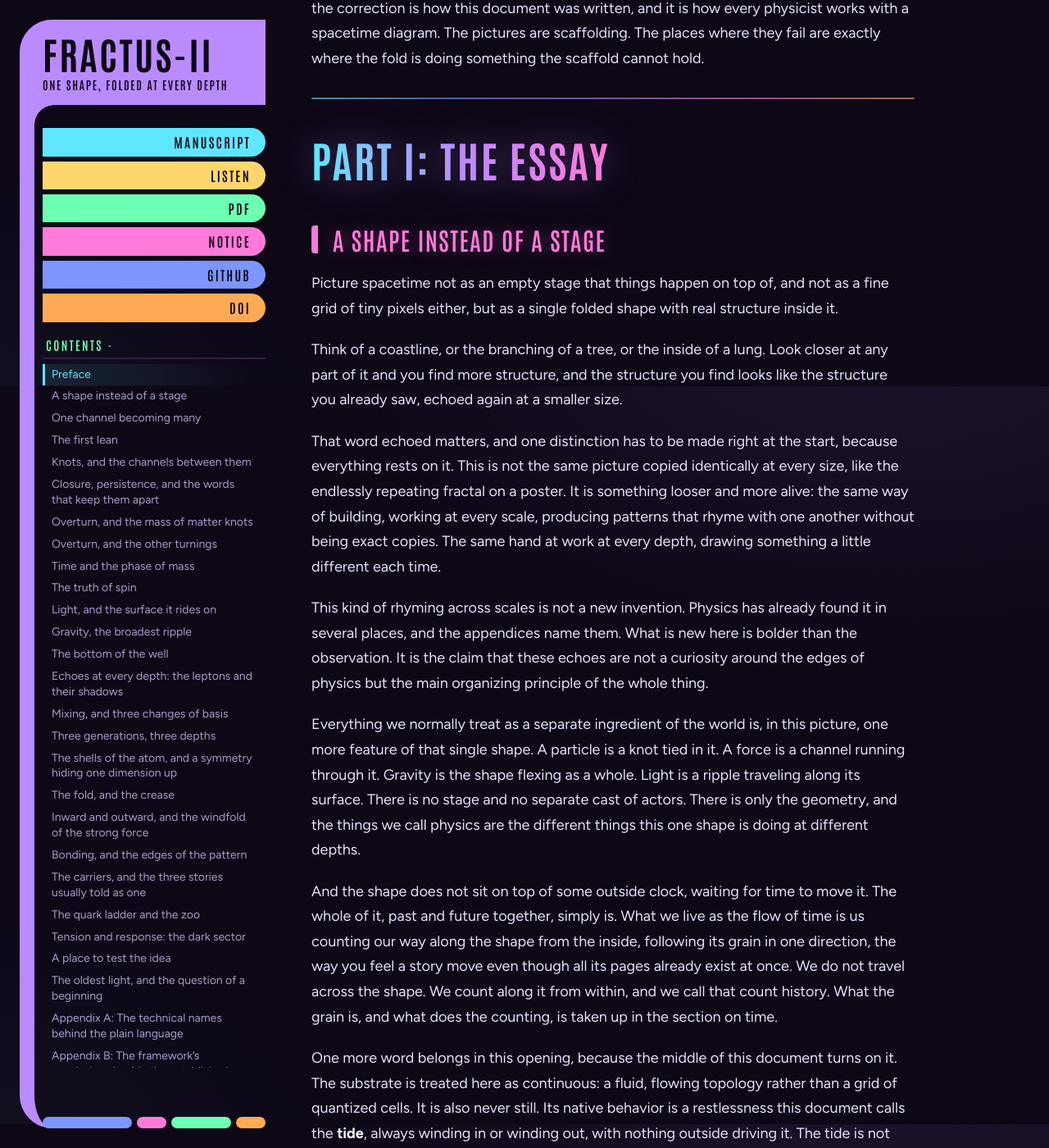
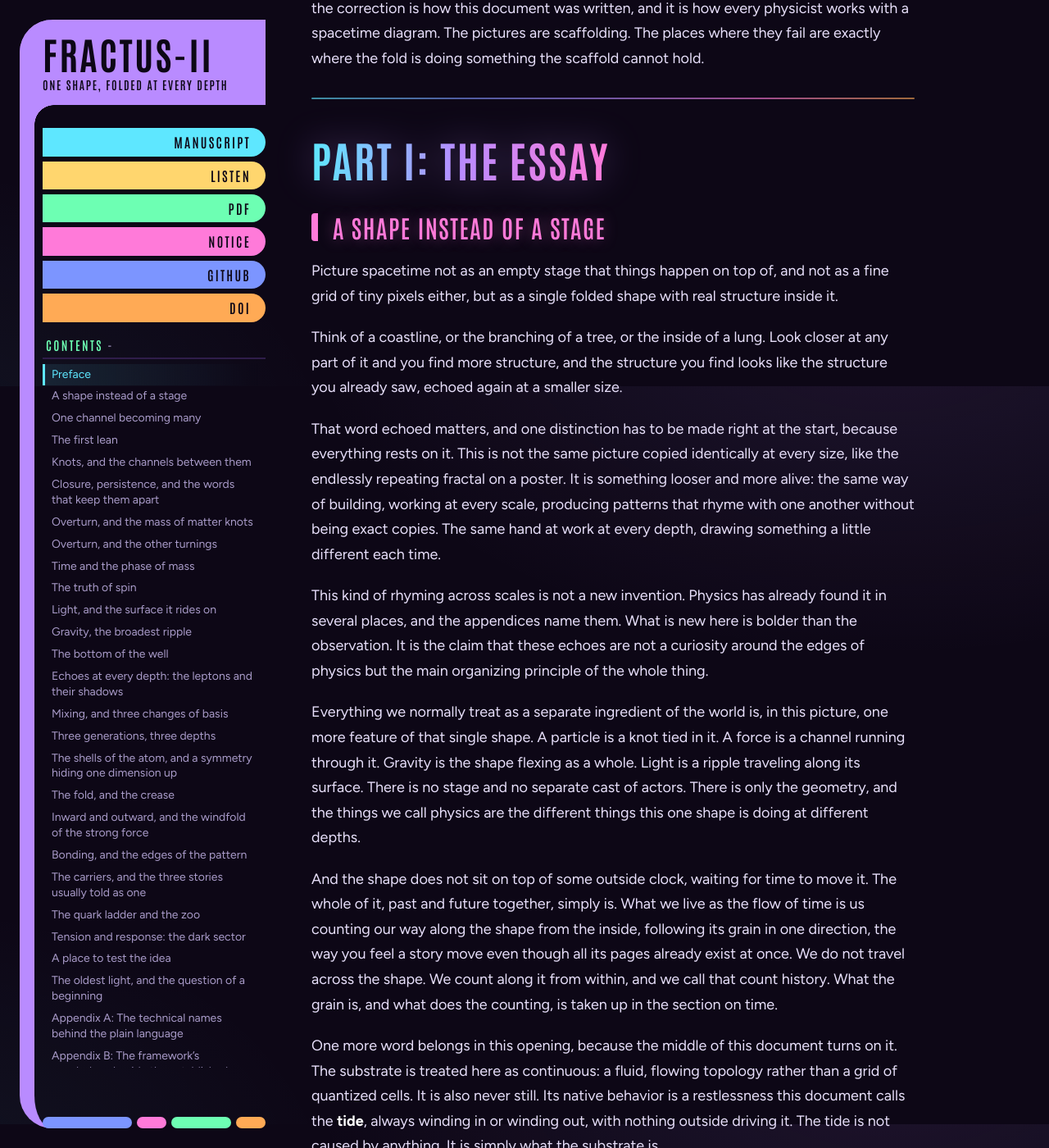
Before and after one commit to RidleyDiSiena/fractus-ii, a Jekyll site: the page built from index.html, in a window 1280 px wide and 1400 px high, scrolled down 1329 px. Shown: the whole window at 82% size. Built offline with Jekyll 4.4.1, drawn with Linux system fonts in a browser that asks for light colours; comment, search, counter and statistics services are not loaded.

Commit message:
Tighten gap between part titles and first section

```diff
--- a/assets/css/style.scss
+++ b/assets/css/style.scss
@@ -239,7 +239,7 @@ h3 { font-size: 22px; color: var(--orange); }
 
 /* Headings straight after a rule or a part title need less room above them. */
 hr + h2 { margin-top: 0.4em; }
-h1 + h2 { margin-top: 0.5em; }
+h1 + h2 { margin-top: 0; }
 
 p, ul, ol, table { margin: 0 0 1.1em; }
 
```
